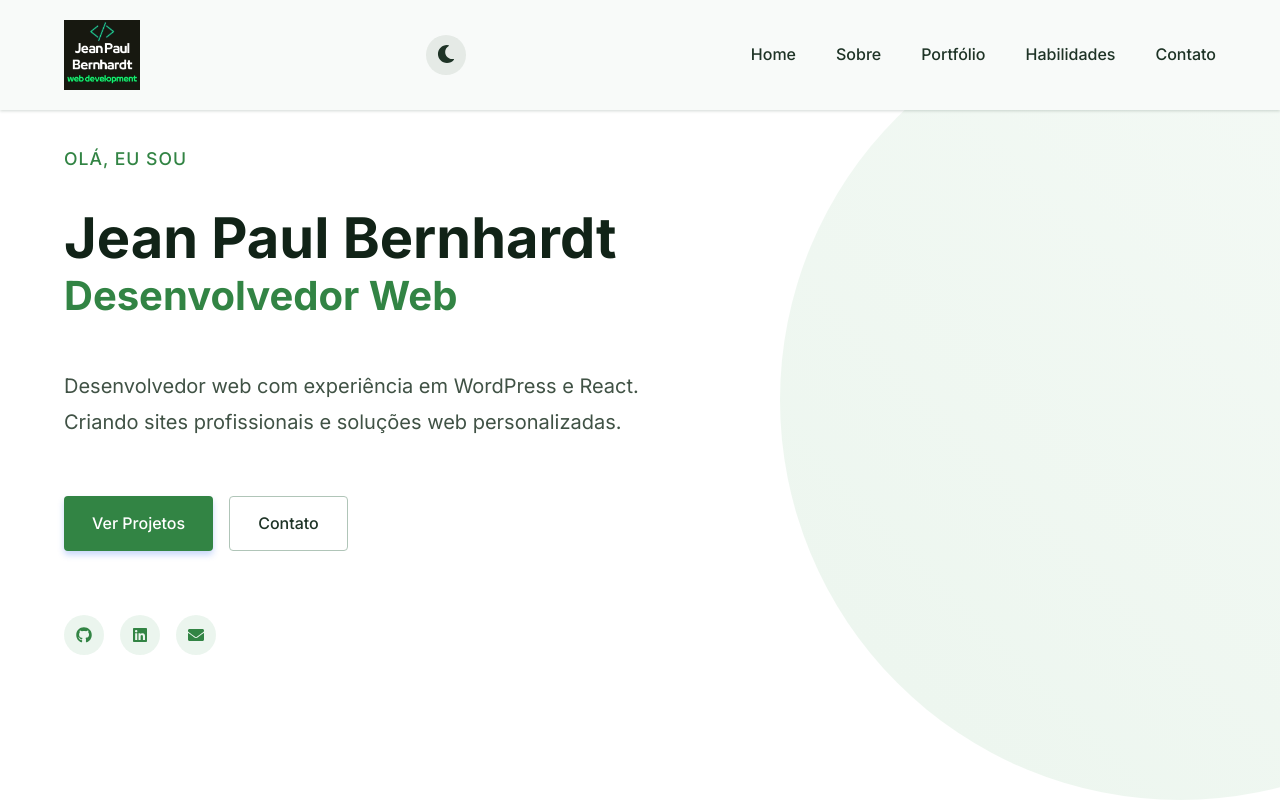
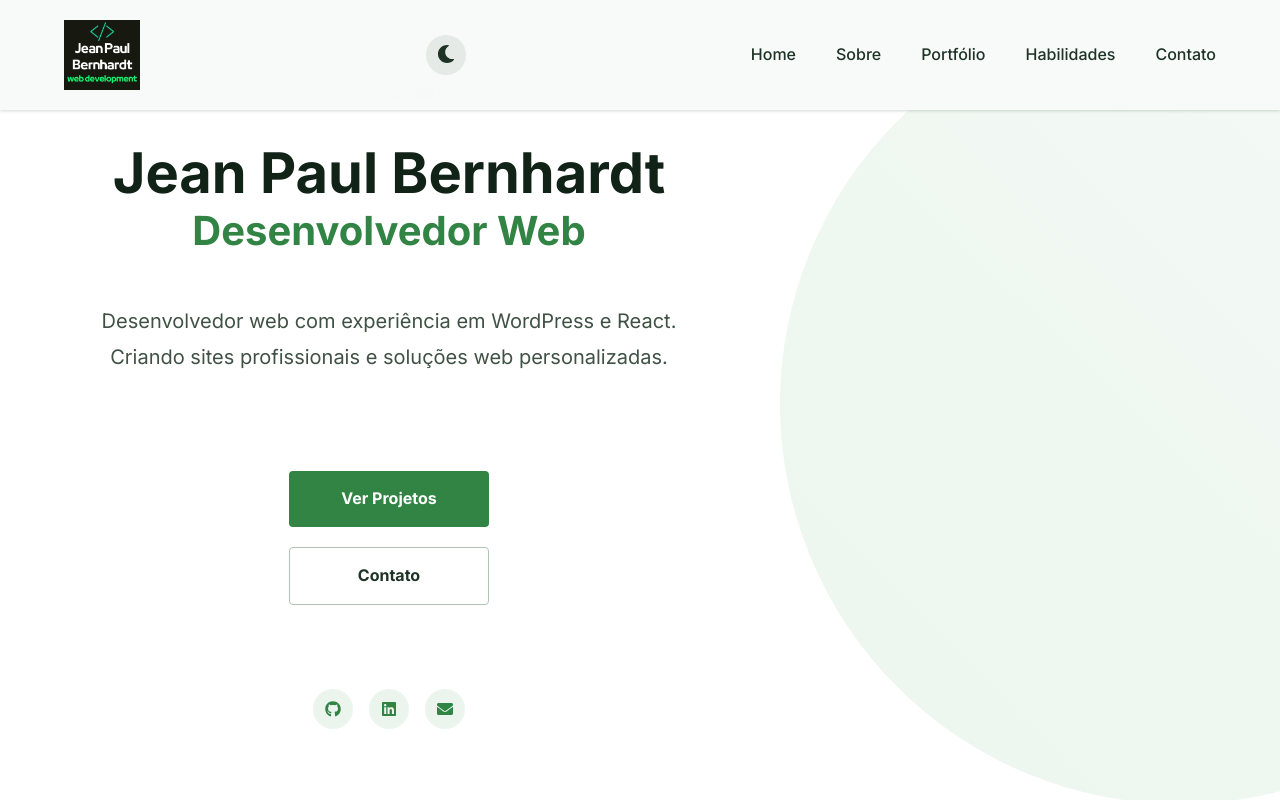
Before and after one commit to beralb/portfolio-jean, a React (Create React App) app: page / in a window 1280 px wide. Shown: the top 800 px of the page. Built offline with nearby package versions, Linux system fonts and the light colour scheme.

Commit message:
Fix: Implementação de eventos de toque para melhorar compatibilidade com dispositivos Android

```diff
--- a/public/index.html
+++ b/public/index.html
@@ -5,6 +5,9 @@
     <link rel="icon" href="%PUBLIC_URL%/favicon.ico" />
     <meta name="viewport" content="width=device-width, initial-scale=1" />
     <meta name="theme-color" content="#40a056" />
+    <meta http-equiv="Cache-Control" content="no-cache, no-store, must-revalidate" />
+    <meta http-equiv="Pragma" content="no-cache" />
+    <meta http-equiv="Expires" content="0" />
     <meta
       name="description"
       content="Jean Paul Bernhardt - Desenvolvedor Web. Portfólio profissional com projetos em React, WordPress e outras tecnologias."
@@ -33,6 +36,18 @@
       rel="stylesheet"
     />
     <title>Jean Paul Bernhardt | Desenvolvedor Web</title>
+    <script type="text/javascript">
+      (function(l) {
+        if (l.search[1] === '/' ) {
+          var decoded = l.search.slice(1).split('&').map(function(s) {
+            return s.replace(/~and~/g, '&')
+          }).join('?');
+          window.history.replaceState(null, null,
+              l.pathname.slice(0, -1) + decoded + l.hash
+          );
+        }
+      }(window.location))
+    </script>
   </head>
   <body>
     <noscript>Você precisa habilitar o JavaScript para visualizar este site.</noscript>
--- a/src/App.tsx
+++ b/src/App.tsx
@@ -1,5 +1,5 @@
 import React from 'react';
-import { BrowserRouter as Router, Routes, Route } from 'react-router-dom';
+import { HashRouter as Router, Routes, Route } from 'react-router-dom';
 import GlobalStyles from './styles/GlobalStyles';
 import Header from './components/Header';
 import Footer from './components/Footer';
@@ -13,7 +13,7 @@ import { ThemeProvider } from './context/ThemeContext';
 const App: React.FC = () => {
   return (
     <ThemeProvider>
-      <Router>
+      <Router basename="/">
         <GlobalStyles />
         <Header />
         <main>
--- a/src/components/Header.tsx
+++ b/src/components/Header.tsx
@@ -1,6 +1,6 @@
 import React, { useState } from 'react';
 import styled from 'styled-components';
-import { Link } from 'react-router-dom';
+import { Link, useNavigate } from 'react-router-dom';
 import { FaBars, FaTimes } from 'react-icons/fa';
 import logoImage from '../assets/images/portfolio/logo-pq.jpg';
 import ThemeToggle from './ThemeToggle';
@@ -140,6 +140,7 @@ const NavControls = styled.div`
 
 const Header: React.FC = () => {
   const [isMenuOpen, setIsMenuOpen] = useState(false);
+  const navigate = useNavigate();
 
   const toggleMenu = () => {
     setIsMenuOpen(!isMenuOpen);
@@ -149,10 +150,15 @@ const Header: React.FC = () => {
     setIsMenuOpen(false);
   };
 
+  const handleNavigation = (path: string) => {
+    navigate(path);
+    closeMenu();
+  };
+
   return (
     <HeaderContainer>
       <Nav>
-        <Logo to="/">
+        <Logo onClick={() => handleNavigation('/')} to="/" style={{ cursor: 'pointer' }}>
           <img src={logoImage} alt="Jean Paul Bernhardt Logo" />
         </Logo>
 
@@ -166,11 +172,11 @@ const Header: React.FC = () => {
         <Overlay $isOpen={isMenuOpen} onClick={closeMenu} />
 
         <NavLinks $isOpen={isMenuOpen}>
-          <li><NavLink to="/" onClick={closeMenu}>Home</NavLink></li>
-          <li><NavLink to="/about" onClick={closeMenu}>Sobre</NavLink></li>
-          <li><NavLink to="/portfolio" onClick={closeMenu}>Portfólio</NavLink></li>
-          <li><NavLink to="/skills" onClick={closeMenu}>Habilidades</NavLink></li>
-          <li><NavLink to="/contact" onClick={closeMenu}>Contato</NavLink></li>
+          <li><NavLink as="span" onClick={() => handleNavigation('/')} style={{ cursor: 'pointer' }}>Home</NavLink></li>
+          <li><NavLink as="span" onClick={() => handleNavigation('/about')} style={{ cursor: 'pointer' }}>Sobre</NavLink></li>
+          <li><NavLink as="span" onClick={() => handleNavigation('/portfolio')} style={{ cursor: 'pointer' }}>Portfólio</NavLink></li>
+          <li><NavLink as="span" onClick={() => handleNavigation('/skills')} style={{ cursor: 'pointer' }}>Habilidades</NavLink></li>
+          <li><NavLink as="span" onClick={() => handleNavigation('/contact')} style={{ cursor: 'pointer' }}>Contato</NavLink></li>
         </NavLinks>
       </Nav>
     </HeaderContainer>
--- a/src/components/ScrollAnimation.tsx
+++ b/src/components/ScrollAnimation.tsx
@@ -1,4 +1,4 @@
-import React, { ReactNode } from 'react';
+import React, { ReactNode, useMemo } from 'react';
 import { motion, useAnimation } from 'framer-motion';
 import { useInView } from 'react-intersection-observer';
 import { useEffect } from 'react';
@@ -50,12 +50,14 @@ const ScrollAnimation: React.FC<ScrollAnimationProps> = ({
     }
   };
 
-  const initial = {
+  // Usa useMemo para evitar recriações do objeto a cada renderização
+  const initial = useMemo(() => ({
     opacity: 0,
     ...getDirectionOffset(),
-  };
+  }), [direction, distance]);
 
-  const animate = {
+  // Usa useMemo para evitar recriações do objeto a cada renderização
+  const animate = useMemo(() => ({
     opacity: 1,
     x: 0,
     y: 0,
@@ -64,7 +66,7 @@ const ScrollAnimation: React.FC<ScrollAnimationProps> = ({
       delay: delay,
       ease: 'easeOut',
     },
-  };
+  }), [duration, delay]);
 
   useEffect(() => {
     if (inView) {
--- a/src/pages/Home.tsx
+++ b/src/pages/Home.tsx
@@ -1,13 +1,12 @@
 import React from 'react';
 import styled from 'styled-components';
-import { motion } from 'framer-motion';
-import { Link } from 'react-router-dom';
 import { FaGithub, FaLinkedin, FaEnvelope } from 'react-icons/fa';
 import ScrollAnimation from '../components/ScrollAnimation';
 
 const HomeContainer = styled.section`
   min-height: 100vh;
   display: flex;
+  flex-direction: column;
   align-items: center;
   padding-top: 80px;
   position: relative;
@@ -20,95 +19,9 @@ const HomeContent = styled.div`
   gap: 1.5rem;
   max-width: 650px;
   z-index: 1;
-`;
-
-const Title = styled(motion.h1)`
-  font-size: 4rem;
-  font-weight: 700;
-  line-height: 1.1;
-  margin-bottom: 1rem;
-  color: var(--dark);
-
-  span {
-    color: var(--primary);
-  }
-
-  @media (max-width: 768px) {
-    font-size: 3rem;
-  }
-
-  @media (max-width: 480px) {
-    font-size: 2.5rem;
-  }
-`;
-
-const Subtitle = styled(motion.p)`
-  font-size: 1.5rem;
-  color: var(--text-light);
-  margin-bottom: 2rem;
-
-  @media (max-width: 768px) {
-    font-size: 1.25rem;
-  }
-`;
-
-const ButtonGroup = styled(motion.div)`
-  display: flex;
-  gap: 1rem;
-  margin-top: 1rem;
-
-  @media (max-width: 480px) {
-    flex-direction: column;
-    width: 100%;
-  }
-`;
-
-const PrimaryButton = styled(Link)`
-  display: inline-flex;
+  text-align: center;
+  width: 100%;
   align-items: center;
-  justify-content: center;
-  gap: 0.5rem;
-  padding: 0.875rem 1.75rem;
-  background-color: var(--primary);
-  color: white;
-  border-radius: 4px;
-  font-weight: 500;
-  transition: all 0.3s ease;
-  box-shadow: 0 4px 6px rgba(37, 99, 235, 0.25);
-
-  &:hover {
-    background-color: var(--primary-dark);
-    transform: translateY(-2px);
-    box-shadow: 0 6px 8px rgba(37, 99, 235, 0.3);
-  }
-
-  @media (max-width: 480px) {
-    width: 100%;
-  }
-`;
-
-const SecondaryButton = styled(Link)`
-  display: inline-flex;
-  align-items: center;
-  justify-content: center;
-  gap: 0.5rem;
-  padding: 0.875rem 1.75rem;
-  background-color: transparent;
-  color: var(--text);
-  border: 1px solid var(--border);
-  border-radius: 4px;
-  font-weight: 500;
-  transition: all 0.3s ease;
-
-  &:hover {
-    border-color: var(--primary);
-    color: var(--primary);
-    transform: translateY(-2px);
-  }
-
-  @media (max-width: 480px) {
-    width: 100%;
-  }
 `;
 
 const BackgroundShape = styled.div`
@@ -123,7 +36,6 @@ const BackgroundShape = styled.div`
   z-index: 0;
 `;
 
-// Novos componentes estilizados
 const SmallText = styled.p`
   font-size: 1.1rem;
   font-weight: 500;
@@ -161,7 +73,6 @@ const HeroText = styled.p`
   color: var(--text-light);
   line-height: 1.8;
   margin-bottom: 2rem;
-  max-width: 600px;
 
   @media (max-width: 768px) {
     font-size: 1.1rem;
@@ -169,20 +80,66 @@ const HeroText = styled.p`
   }
 `;
 
+const LinkButton = styled.a`
+  display: inline-block;
+  padding: 15px 30px;
+  margin: 10px;
+  border-radius: 4px;
+  font-weight: bold;
+  text-align: center;
+  text-decoration: none;
+  font-size: 16px;
+  width: 200px;
+  cursor: pointer;
+  -webkit-tap-highlight-color: transparent;
+  touch-action: manipulation;
+
+  @media (max-width: 768px) {
+    width: 80%;
+    margin: 5px auto;
+  }
+`;
+
+const PrimaryButton = styled(LinkButton)`
+  background-color: var(--primary);
+  color: white;
+  border: none;
+
+  &:hover {
+    background-color: var(--primary-dark);
+  }
+`;
+
+const SecondaryButton = styled(LinkButton)`
+  background-color: transparent;
+  color: var(--text);
+  border: 1px solid var(--border);
+
+  &:hover {
+    border-color: var(--primary);
+    color: var(--primary);
+  }
+`;
+
 const ButtonContainer = styled.div`
   display: flex;
-  gap: 1rem;
-  margin-bottom: 2.5rem;
+  flex-direction: column;
+  justify-content: center;
+  align-items: center;
+  margin: 30px 0;
+  width: 100%;
+  max-width: 300px;
 
   @media (max-width: 768px) {
-    flex-direction: column;
-    gap: 0.75rem;
+    width: 100%;
   }
 `;
 
 const SocialContainer = styled.div`
   display: flex;
   gap: 1rem;
+  justify-content: center;
+  margin-top: 20px;
 `;
 
 const SocialLink = styled.a`
@@ -204,6 +161,11 @@ const SocialLink = styled.a`
 `;
 
 const Home: React.FC = () => {
+
+  const handleNavigation = (path: string) => {
+    window.location.href = `/portfolio-jean/#${path}`;
+  };
+
   return (
     <HomeContainer id="home">
       <BackgroundShape />
@@ -227,22 +189,56 @@ const Home: React.FC = () => {
             </HeroText>
           </ScrollAnimation>
 
-          <ScrollAnimation direction="up" delay={0.6}>
-            <ButtonContainer>
-              <PrimaryButton to="/portfolio">Ver Projetos</PrimaryButton>
-              <SecondaryButton to="/contact">Contato</SecondaryButton>
-            </ButtonContainer>
-          </ScrollAnimation>
+          <ButtonContainer>
+            <PrimaryButton
+              href="/portfolio-jean/#/portfolio"
+              role="button"
+              aria-label="Ver Projetos"
+              onTouchStart={() => {}}
+              onClick={(e: React.MouseEvent<HTMLAnchorElement>) => {
+                e.preventDefault();
+                handleNavigation('/portfolio');
+              }}
+            >
+              Ver Projetos
+            </PrimaryButton>
+
+            <SecondaryButton
+              href="/portfolio-jean/#/contact"
+              role="button"
+              aria-label="Contato"
+              onTouchStart={() => {}}
+              onClick={(e: React.MouseEvent<HTMLAnchorElement>) => {
+                e.preventDefault();
+                handleNavigation('/contact');
+              }}
+            >
+              Contato
+            </SecondaryButton>
+          </ButtonContainer>
 
           <ScrollAnimation direction="up" delay={0.8}>
             <SocialContainer>
-              <SocialLink href="https://github.com/seu-usuario" target="_blank" rel="noopener noreferrer">
+              <SocialLink
+                href="https://github.com/seu-usuario"
+                target="_blank"
+                rel="noopener noreferrer"
+                onTouchStart={() => {}}
+              >
                 <FaGithub />
               </SocialLink>
-              <SocialLink href="https://www.linkedin.com/in/seu-usuario/" target="_blank" rel="noopener noreferrer">
+              <SocialLink
+                href="https://www.linkedin.com/in/seu-usuario/"
+                target="_blank"
+                rel="noopener noreferrer"
+                onTouchStart={() => {}}
+              >
                 <FaLinkedin />
               </SocialLink>
-              <SocialLink href="mailto:beralb@tutanota.com">
+              <SocialLink
+                href="mailto:beralb@tutanota.com"
+                onTouchStart={() => {}}
+              >
                 <FaEnvelope />
               </SocialLink>
             </SocialContainer>
```
Also changed, not shown: public/404.html (added, +20 -0 lines).
